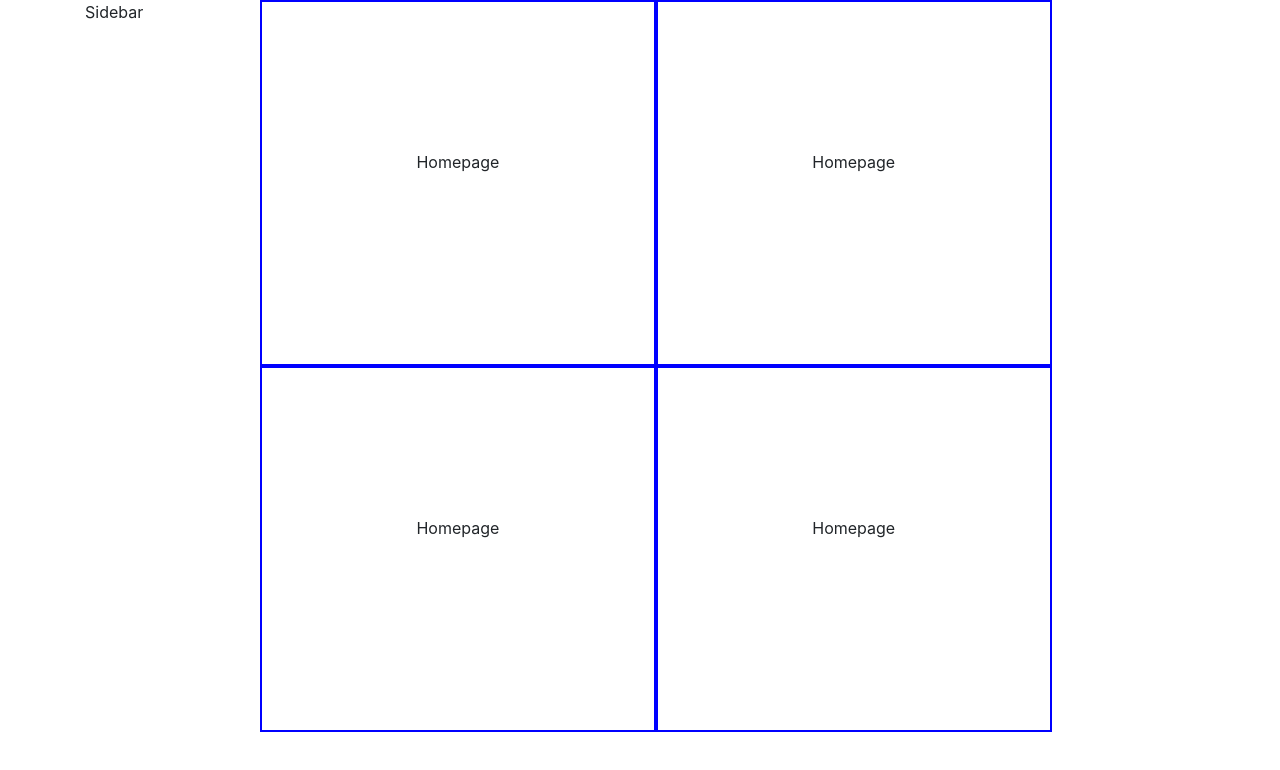
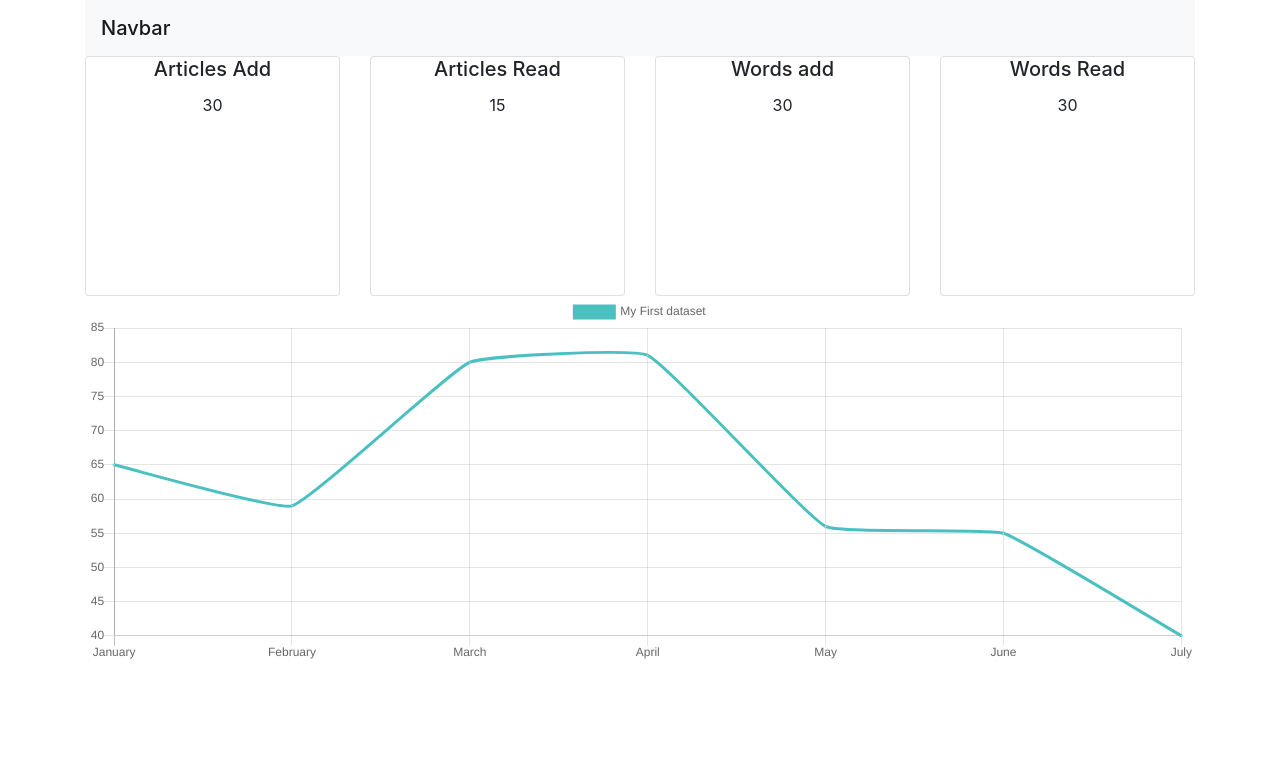
Before and after one commit to omgitsotis/pocket-stats, a React (Create React App) app in the folder pocket-stats-client/: page / in a window 1280 px wide. Shown: the top 770 px of the page. Built offline with nearby package versions, Linux system fonts and the light colour scheme; no server answers.

Commit message:
Completed first iteration of the dashboard

```diff
--- a/pocket-stats-client/package.json
+++ b/pocket-stats-client/package.json
@@ -3,13 +3,16 @@
   "version": "0.1.0",
   "private": true,
   "dependencies": {
+    "chart.js": "^2.7.2",
     "moment": "^2.20.1",
     "react": "^16.2.0",
+    "react-chartjs-2": "^2.7.0",
     "react-cookie": "^2.1.4",
     "react-datepicker": "^1.2.1",
     "react-dom": "^16.2.0"
   },
   "devDependencies": {
+    "react-chartjs": "^1.2.0",
     "react-scripts": "1.1.1",
     "redux": "^3.7.2"
   },
--- a/pocket-stats-client/src/App.js
+++ b/pocket-stats-client/src/App.js
@@ -20,23 +20,23 @@ class App extends Component {
     }
 
     componentDidMount() {
-        let ws = this.ws = new WebSocket('ws://localhost:4000')
-        let socket = this.socket = new Socket(ws);
-
-        socket.on('send auth', this.onAuth.bind(this));
-        socket.on('subscribe auth', this.onRecievedAuth.bind(this));
-        socket.on('data get', this.onDataGet.bind(this));
-        socket.on('auth cached', this.onAuthCached.bind(this));
-        socket.on('error', this.onError.bind(this));
-        socket.on('data update', this.onDataUpdate);
-        socket.on('data load', this.onDataLoad);
-
-        const { cookies } = this.props;
-        const accessToken = cookies.get('accessToken');
-        if (typeof  accessToken !== "undefined") {
-            console.log(accessToken);
-            this.waitForSocketConnection(accessToken);
-        }
+        // let ws = this.ws = new WebSocket('ws://localhost:4000')
+        // let socket = this.socket = new Socket(ws);
+        //
+        // socket.on('send auth', this.onAuth.bind(this));
+        // socket.on('subscribe auth', this.onRecievedAuth.bind(this));
+        // socket.on('data get', this.onDataGet.bind(this));
+        // socket.on('auth cached', this.onAuthCached.bind(this));
+        // socket.on('error', this.onError.bind(this));
+        // socket.on('data update', this.onDataUpdate);
+        // socket.on('data load', this.onDataLoad);
+        //
+        // const { cookies } = this.props;
+        // const accessToken = cookies.get('accessToken');
+        // if (typeof  accessToken !== "undefined") {
+        //     console.log(accessToken);
+        //     this.waitForSocketConnection(accessToken);
+        // }
     }
 
     waitForSocketConnection(accessToken) {
--- a/pocket-stats-client/src/components/dashboard/Dashboard.jsx
+++ b/pocket-stats-client/src/components/dashboard/Dashboard.jsx
@@ -1,39 +1,68 @@
 import React, {Component} from 'react';
 import './dashboard.css';
+import {Line} from 'react-chartjs-2';
 
 class Dashboard extends Component {
     render() {
+        const data = {
+            labels: ['January', 'February', 'March', 'April', 'May', 'June', 'July'],
+            datasets: [{
+                label: 'My First dataset',
+                fill: false,
+                lineTension: 0.1,
+                backgroundColor: 'rgba(75,192,192,0.4)',
+                borderColor: 'rgba(75,192,192,1)',
+                borderCapStyle: 'butt',
+                borderDash: [],
+                borderDashOffset: 0.0,
+                borderJoinStyle: 'miter',
+                pointBorderColor: 'rgba(75,192,192,1)',
+                pointBackgroundColor: '#fff',
+                pointBorderWidth: 1,
+                pointHoverRadius: 5,
+                pointHoverBackgroundColor: 'rgba(75,192,192,1)',
+                pointHoverBorderColor: 'rgba(220,220,220,1)',
+                pointHoverBorderWidth: 2,
+                pointRadius: 1,
+                pointHitRadius: 10,
+                data: [65, 59, 80, 81, 56, 55, 40]
+            }]
+        };
+
         return(
-            <div className='row'>
-                <div className='col-lg-2'>
-                    <p>Sidebar</p>
+            <div>
+                <div className='row'>
+                    <div className='col-lg'>
+                        <nav class="navbar navbar-light bg-light">
+                            <span class="navbar-brand mb-0 h1">Navbar</span>
+                        </nav>
+                    </div>
                 </div>
-                <div className='col-lg-10'>
-                    <div className='row stat-grid'>
-                        <div className="col-lg-5">
-                            <div className='stats-section'>
-                                <div className="dummy"></div>
-                                <p className='thumbnail purple'>Homepage</p>
+                <div className='row'>
+                    <div className="col-lg">
+                        <div className='card-deck'>
+                            <div className='card text-center stat-box'>
+                                <h5 className='card-title'>Articles Add</h5>
+                                <p className='card-text'>30</p>
+                            </div>
+                            <div className='card text-center stat-box'>
+                                <h5 className='card-title'>Articles Read</h5>
+                                <p className='card-text'>15</p>
+                            </div>
+                            <div className='card text-center stat-box'>
+                                <h5 className='card-title'>Words add</h5>
+                                <p className='card-text'>30</p>
+                            </div>
+                            <div className='card text-center stat-box'>
+                                <h5 className='card-title'>Words Read</h5>
+                                <p className='card-text'>30</p>
                             </div>
                         </div>
-                        <div className="col-lg-5">
-                            <div className='stats-section'>
-                                <div className="dummy"></div>
-                                <p className='thumbnail purple'>Homepage</p>
-                            </div>
-                        </div>
-                        <div className="col-lg-5">
-                            <div className='stats-section'>
-                                <div className="dummy"></div>
-                                <p className='thumbnail purple'>Homepage</p>
-                            </div>
-                        </div>
-                        <div className="col-lg-5">
-                            <div className='stats-section'>
-                                <div className="dummy"></div>
-                                <p className='thumbnail purple'>Homepage</p>
-                            </div>
-                        </div>
+                    </div>
+                </div>
+                <div className="row">
+                    <div className='col-lg'>
+                        <Line data={data} height={100}/>
                     </div>
                 </div>
             </div>
--- a/pocket-stats-client/src/components/dashboard/dashboard.css
+++ b/pocket-stats-client/src/components/dashboard/dashboard.css
@@ -1,18 +1,3 @@
-.dummy {
-    margin-top: 100%;
+.stat-box {
+    height: 30vh;
 }
-
-.thumbnail {
-    position: absolute;
-    top: 0px;
-    bottom: 0;
-    left: 0px;
-    right: 0;
-    text-align:center;
-    padding-top:calc(50% - 50px);
-    border: solid 2px blue;
-}
-
-.stats-section p{
-    margin-bottom: 0px;
-}
```
Also changed, not shown: 1 other file (tests, documents, lock files or other folders).
